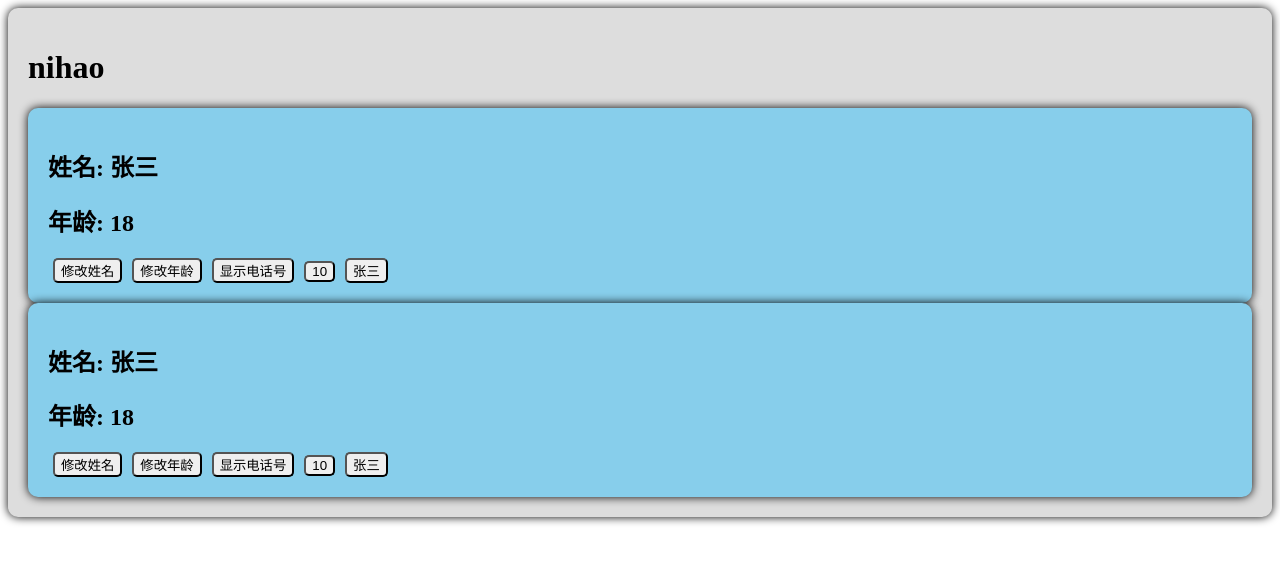
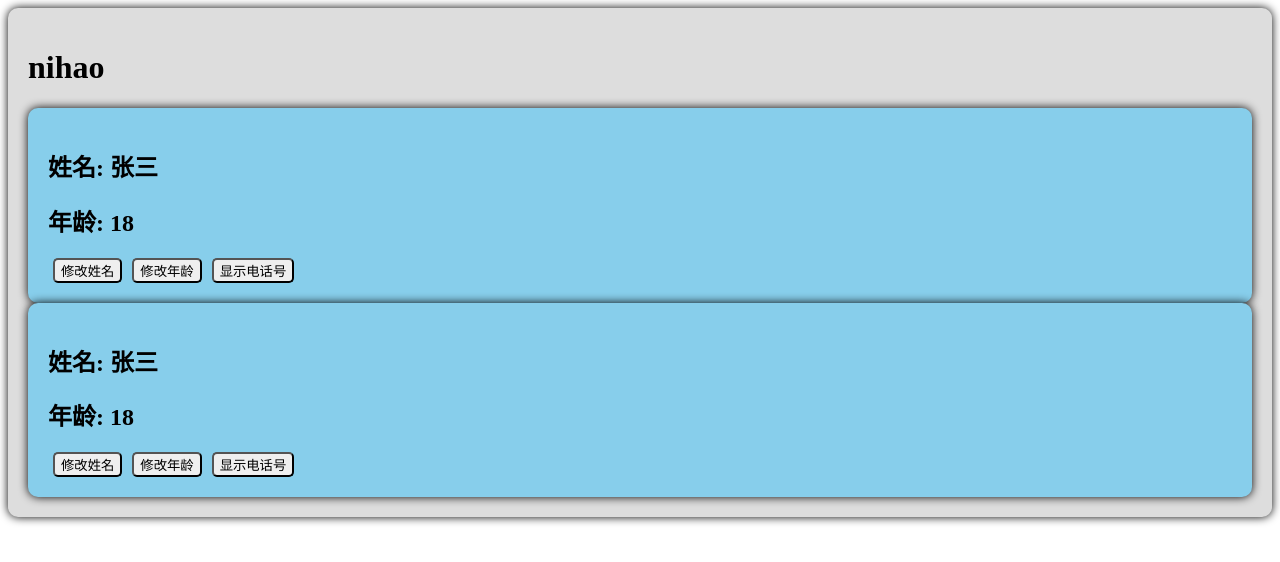
Before and after one commit to silverneedleor/vue3-test, a Vue app: page / in a window 1280 px wide. Shown: the top 562 px of the page. Built offline with nearby package versions, Linux system fonts and the light colour scheme.

Commit message:
1.3_setup的优先级及setup的this

```diff
--- a/src/components/Person.vue
+++ b/src/components/Person.vue
@@ -5,36 +5,25 @@
     <button @click="changeName">修改姓名</button>
     <button @click="changeAge">修改年龄</button>
     <button @click="showTel">显示电话号</button>
-    <button @click="b">{{a}}</button>
-    <button @click="b">{{c}}</button>
+
   </div>
 </template>
 
 <script lang="ts">
 export default {
   name: "Person",
-  beforeCreate() {
-    console.log('beforeCreate')
-  },
-  data() {
-    return {
-      a: 10,
-      // 需要格外注意, setup的执行顺序优先,因此才能读到, 但是不能反过来
-      c: this.name,
-    }
-  },
-  methods: {
-    b() {
-      console.log('b')
-    },
-  },
+  // 验证在vue3中setup的优先级高
+  // beforeCreate() {
+  //   console.log('beforeCreate')
+  // },
   setup(){
   // 数据, 此时数据不是响应式的
     let name = '张三';
     let age = 18;
     let tel = '23456665';
 
-    console.log(this);
+    // 用来知道setup的this是undefined
+    // console.log(this);
 
     function changeName() {
       name = '李四';
```
